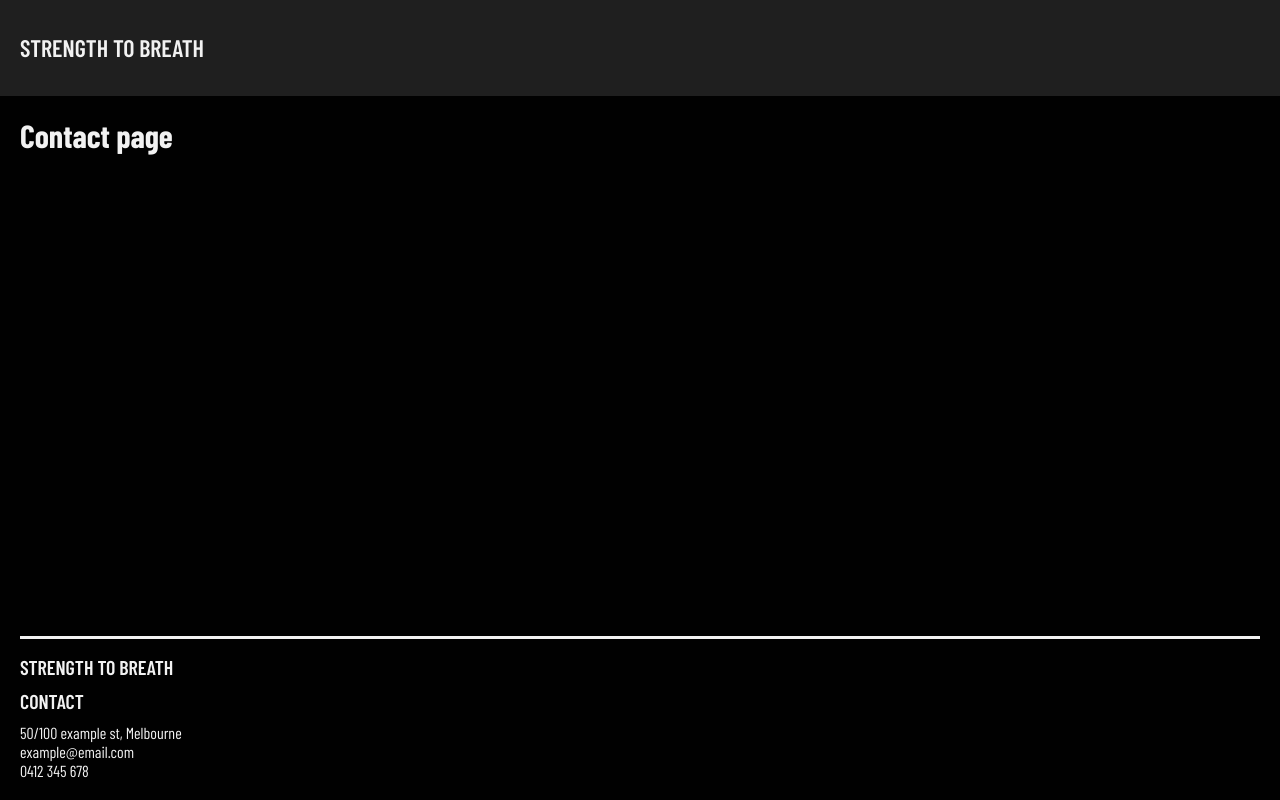
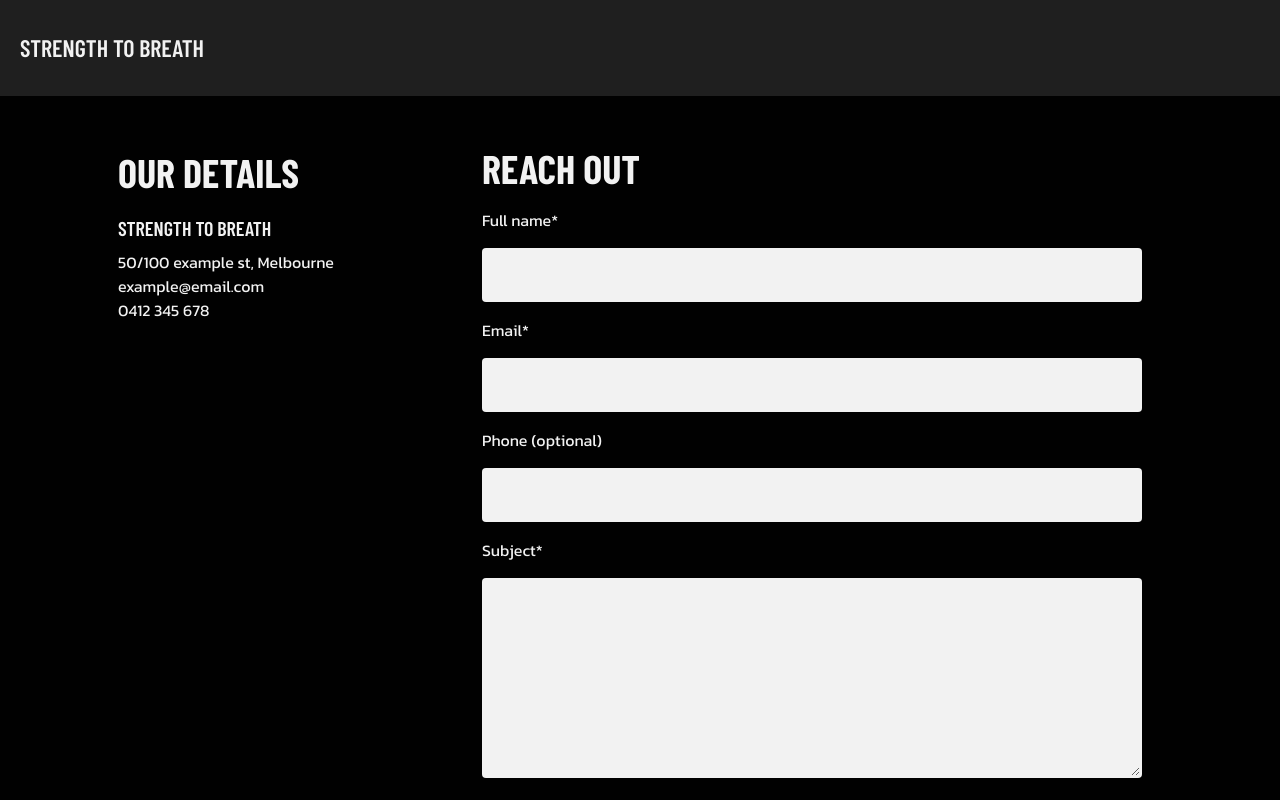
Before and after one commit to AidenDomicWebsite/aiden-domic-frontend, a React (Create React App) app: page /contact in a window 1280 px wide. Shown: the top 800 px of the page. Built offline with nearby package versions, Linux system fonts and the light colour scheme; a web font is replaced by a local one.

Commit message:
Added content to the Contact page

```diff
--- a/src/App.css
+++ b/src/App.css
@@ -39,7 +39,7 @@ h1, h2, p, nav a, #home, .footerhome, .footercontact  {
 h1, h2, nav, #home, .footerhome, .footercontact  { font-family: "Barlow Condensed", sans-serif; }
 
 /* Set the font for all p tags on the page */
-p { font-family: "Kanit", sans-serif; }
+p, form { font-family: "Kanit", sans-serif; }
 
 /* Set the header height and color */
 header {
@@ -226,43 +226,93 @@ nav.menu-open {
 
 }
 
-@media (min-width: 1099px) {
-  /* Set nav icon and X icon to not display when the screen is in desktop view   */
-  .nav-mobile-icon, .x-icon {
-    display: none;
+/* CONTACT PAGE */
+
+.contact-details {
+  margin: 0px 20px;
 }
 
-  /* Set the styling of the nav container when the screen is in desktop view  */
-  nav {
-    position: absolute;
+.our-details-heading {
+  font-size: 2.5em;
+  margin: 0.5em 0;
+}
+
+.contact-form-card {
+  margin-top: 6em;
+}
+
+form {
   display: flex;
-    right: 0;
-    margin-top: 33px;
-    font-size: 1.5em;
-    font-weight: 500;
-    z-index: 10;
-    background: none;
+  flex-direction: column;
+  padding: 2em;
+  border-radius: 4px;
+  box-shadow: none;
 }
-  /* Set the styling of the nav items when the screen is in desktop view */
-  nav a {
-    margin-right: 20px;
-    background: none;
+
+input, textarea {
+  padding: 1em;
+  border: none;
+  outline: none;
+  border-radius: 4px;
+  background-color: var(--text-color);
+  border: 2px solid transparent;
+  font-size: 1em;
 }
-  /* Set the chevron arrows to only display in mobile view */
-  .chevron {
-    display: none;
+
+input:hover, textarea:hover {
+  border: 2px solid var(--text-color);
 }
-  .background-container{
-    height: 100vh;
+
+.contact-heading {
+  margin: -2em 0em 0em 20px;
+  font-size: 2.5em;
 }
-  .tagline{
-    top: 30%;
-    font-size: 56px;
+
+label {
+  margin-bottom: 1em;
+  margin-top: 1em;
+  color: var(--text-color);
 }
+
+textarea {
+  height: 200px;
+  width: 100%;
+  resize: vertical;
+  margin-bottom: 1em;
+
+}
+
+.submit-btn {
+  display: flex;
+  width: auto;
+  background-color: var(--text-color);
+  cursor: pointer;
+  color: var(--primary-color);
+  box-shadow: none;
+  justify-content: center;
+  text-align: center;
+  margin-top: 1em;
+  margin-bottom: 6em;
+  font-weight: 600;
+  border: none;
+}
+
+.form-container {
+  padding: 0 20px ;
+}
+
+.submit-btn:hover {
+  border: none;
+  background-color: #c8a21e;
+  color: var(--background-color);
+}
+
+input:-webkit-autofill {
+  -webkit-box-shadow: 0 0 0px 1000px var(--grey-color) inset;
+  -webkit-text-fill-color: var(--text-color);
 }
 
 /* NAVIGATION ANIMATIONS */
-/* ----------------------------------------------- */
 
 /* Set keyframes to transition elements from invisible to visible */
 @keyframes AppearOnPage {
@@ -305,5 +355,56 @@ nav a {
   animation: slightlyElevate 300ms ease-in 300ms forwards; /* Adjust duration and delay as needed */
 }
 
-/* ----------------------------------------------- */
-/* NAVIGATION ANIMATIONS */
+/* MEDIA QUERY */
+
+@media (min-width: 1099px) {
+  /* Set nav icon and X icon to not display when the screen is in desktop view   */
+  .nav-mobile-icon, .x-icon {
+    display: none;
+  }
+
+  /* Set the styling of the nav container when the screen is in desktop view  */
+  nav {
+    position: absolute;
+    display: flex;
+    right: 0;
+    margin-top: 33px;
+    font-size: 1.5em;
+    font-weight: 500;
+    z-index: 10;
+    background: none;
+  }
+  /* Set the styling of the nav items when the screen is in desktop view */
+  nav a {
+    margin-right: 20px;
+    background: none;
+  }
+  /* Set the chevron arrows to only display in mobile view */
+  .chevron {
+    display: none;
+  }
+  /* Increase the size of the home page tag line */
+  .tagline{
+    top: 30%;
+    font-size: 56px;
+  }
+  /* Set the styling of the contact page in desktop view */
+  .contact-page-container {
+    display: flex;
+    justify-content: center;
+  }
+  .contact-details, .contact-form-container {
+    display: inline-block;
+    margin: 2em 2em;
+  }
+  .form-container {
+    width: 700px;
+  }
+}
+
+ @media (min-width: 1200px) {
+  .contact-details, .contact-form-container {
+    margin: 2em 4em;
+  }
+
+};
--- /dev/null
+++ b/src/Components/ContactFormCard.jsx
@@ -0,0 +1,108 @@
+import React, { useState } from 'react';
+
+
+
+export default function ContactFormCard() {
+  const [formData, setFormData] = useState({
+    name: '',
+    email: '',
+    phone: '',
+    subject: '',
+  });
+
+  const [successMessage, setSuccessMessage] = useState('');
+  const [errorMessage, setErrorMessage] = useState('');
+
+  const handleChange = (e) => {
+    const { name, value } = e.target;
+    setFormData((prevData) => ({ ...prevData, [name]: value }));
+  };
+
+  const handleSubmit = async (e) => {
+    e.preventDefault();
+    try {
+      const response = await fetch(process.env.REACT_APP_API_ENDPOINT, {
+        method: 'POST',
+        headers: {
+          'Content-Type': 'application/json',
+        },
+        body: JSON.stringify(formData),
+      });
+
+      if (response.ok) {
+        // Email sent successfully
+        setSuccessMessage('Thank you for contacting me. You will receive a response as soon as possible.');
+        setErrorMessage(''); // Clear any previous error messages
+
+        // Clear the form data on successful submission
+        setFormData({
+          name: '',
+          email: '',
+          phone: '',
+          subject: '',
+        });
+      } else {
+        // Handle the error if the email failed to send
+        setErrorMessage('Failed to send email.');
+        setSuccessMessage(''); // Clear any previous success messages
+      }
+    } catch (error) {
+      console.error('Error sending email', error);
+      setErrorMessage('Error sending email');
+      setSuccessMessage(''); // Clear any previous success messages
+    }
+  };
+
+  return (
+    <div className='contact-form-card' id='card-container'>
+      <div className='card-contents'>
+          {successMessage ? (
+            <h2 className="success-message">{successMessage}</h2>
+          ) : errorMessage ? (
+            <h2 className="error-message">{errorMessage}</h2>
+          ) : (
+            <h2 className="contact-heading">REACH OUT</h2>
+          )}
+          <form className='form-container'onSubmit={handleSubmit}>
+
+          <label >Full name*</label>
+            <input
+              // placeholder="Your full name"
+              name="name"
+              value={formData.name}
+              onChange={handleChange}
+              required
+            />
+            <label htmlFor="email">Email*</label>
+            <input
+              type="email"
+              // placeholder="Your email"
+              name="email"
+              value={formData.email}
+              onChange={handleChange}
+              required
+            />
+
+            <label htmlFor="phone">Phone (optional)</label>
+            <input
+              type="tel"
+              // placeholder="Your contact number"
+              name="phone"
+              value={formData.phone}
+              onChange={handleChange}
+            />
+
+            <label htmlFor="subject">Subject* </label>
+            <textarea
+              // placeholder="Your message"
+              name="subject"
+              value={formData.subject}
+              onChange={handleChange}
+              required
+            ></textarea>
+            <input className="submit-btn" type="submit" value="Submit" />
+          </form>
+      </div>
+    </div>
+  );
+}
--- a/src/Pages/ContactPage.js
+++ b/src/Pages/ContactPage.js
@@ -1,9 +1,19 @@
 import React from 'react';
+import ContactFormCard from '../Components/ContactFormCard'
 
 const ContactPage = () => {
     return (
-      <div>
-        <h1>Contact page</h1>
+      <div className='contact-page-container'>
+        <div className='contact-details'>
+          <h1 className='our-details-heading'>OUR DETAILS</h1>
+          <a className='footerhome' href="/" >STRENGTH TO BREATH</a>
+          <p >50/100 example st, Melbourne</p>
+          <p >example@email.com</p>
+          <p >0412 345 678</p>
+        </div>
+        <div className='contact-form-container'>
+          < ContactFormCard/>
+        </div>
       </div>
     );
   };
```
Lines whose indentation alone changed are shown as unchanged.
